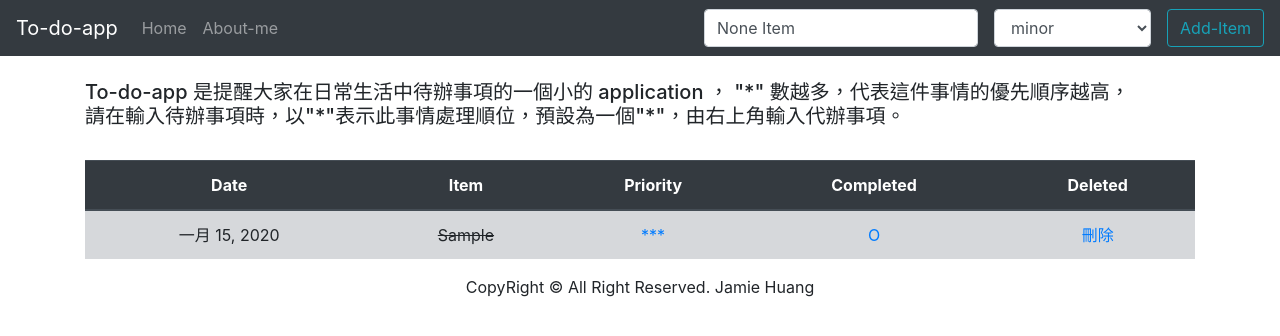
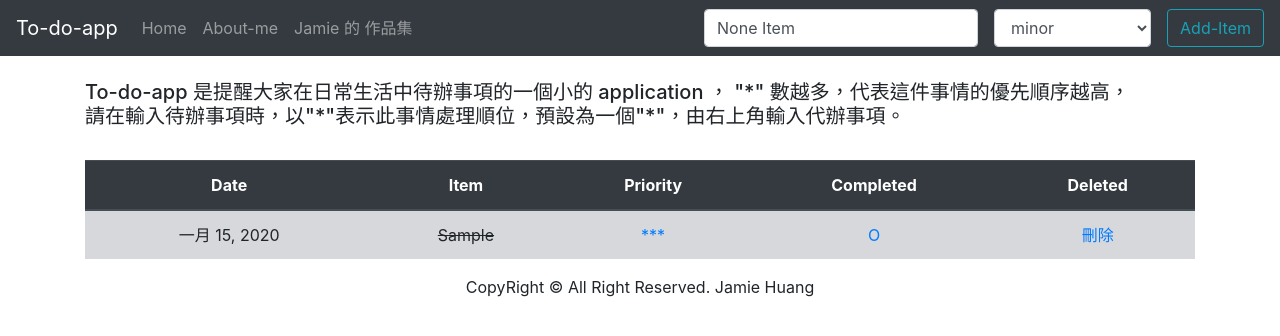
Before and after one commit to jamie328/Upload_heroku_jamie_website, a Django app: page /to_do_app/ in a window 1280 px wide. Shown: the top 336 px of the page. Run offline with Django 3.2, Linux system fonts and the light colour scheme; tables that the repository leaves empty hold one stand-in row (values such as "Sample post"); some libraries are stand-ins or nearby versions.

Commit message:
blog href update

```diff
--- a/templates/base.html
+++ b/templates/base.html
@@ -39,6 +39,9 @@
         <li class="nav-item">
         <a class="nav-link" href="{% url 'to_do_app' %}">To-do-app</a>
       </li>
+        <li class="nav-item">
+        <a class="nav-link" href="https://huangjamison.github.io/Portfolio_Code/">Jamie 的 作品集</a>
+      </li>
         <div class="dropdown-menu" aria-labelledby="navbarDropdown">
           <a class="dropdown-item" href="#">Action</a>
           <a class="dropdown-item" href="#">Another action</a>
--- a/templates/to_do/to_do_app.html
+++ b/templates/to_do/to_do_app.html
@@ -20,6 +20,9 @@
       </li>
       <li class="nav-item">
         <a class="nav-link" href="{% url 'about' %}">About-me</a>
+      </li>
+        <li class="nav-item">
+        <a class="nav-link" href="https://huangjamison.github.io/Portfolio_Code/">Jamie 的 作品集</a>
       </li>
 <!--        <li class="nav-item">-->
 <!--        <a class="nav-link" href="{% url 'member_index' %}">Member Index</a>-->
```
Also changed, not shown: static/images/website_index.png (added).
